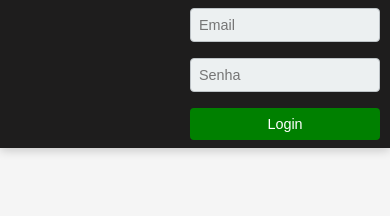
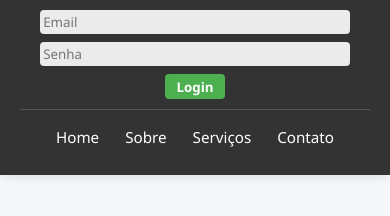
Before and after one commit to Mota-Silva/DEV.WEB-2025.2, a plain HTML site: page HTML/Formulario-html+css/index.html in a window 390 px wide. Drawn offline with Linux system fonts and the light colour scheme.

Commit message:
Update styles.css

```diff
--- a/HTML/Formulario-html+css/styles.css
+++ b/HTML/Formulario-html+css/styles.css
@@ -2,233 +2,195 @@
             margin: 0;
             padding: 0;
             box-sizing: border-box;
+            font-family: 'Segoe UI', Tahoma, Geneva, Verdana, sans-serif;
         }
 
         body {
-            font-family: 'Segoe UI', Tahoma, Geneva, Verdana, sans-serif;
-            background-color: #f5f5f5;
+            background-color: #f5f7fa;
             color: #333;
             line-height: 1.6;
-            padding-top: 60px; /* Espaço para a navegação fixa */
+            padding-top: 0; /* Removemos o padding superior */
         }
 
-        /* Navegação superior expandida */
+        .container {
+            width: 100%;
+            max-width: 100%; /* Expandido para largura total */
+            margin: 0 auto;
+        }
+
+        /* Estilização do cabeçalho e menu - MODIFICADO */
+        header {
+            background-color: #333;
+            color: white;
+            padding: 0.6rem 0; /* Reduzido o padding vertical */
+            box-shadow: 0 2px 10px rgba(0, 0, 0, 0.1);
+            position: sticky;
+            top: 0;
+            z-index: 100;
+            border-radius: 0; /* Removido o border-radius */
+            width: 100%; /* Expandido para 100% da largura */
+            left: 0;
+        }
+
         nav {
-            background-color: rgb(30, 29, 29);
-            padding: 0.5rem 0;
             display: flex;
             justify-content: space-between;
             align-items: center;
-            box-shadow: 0 2px 10px rgba(0, 0, 0, 0.2);
-            position: fixed;
-            top: 0;
-            left: 0;
-            width: 100%;
-            z-index: 1000;
+            flex-wrap: wrap;
+            padding: 0 20px; /* Adicionado padding lateral */
         }
 
-        /* Container interno para o conteúdo da navegação */
-        .nav-container {
-            width: 100%;
-            max-width: 1200px;
-            margin: 0 auto;
+        .nav-links {
             display: flex;
-            justify-content: space-between;
-            align-items: center;
-            padding: 0 1rem;
+            list-style: none;
+            margin-right: auto;
+            padding-left: 10px; /* Reduzido o padding */
         }
 
-        /* Estilização da lista de links */
-        nav ul {
-            display: flex;
-            list-style: none;
-            gap: 2rem;
+        .nav-links li {
+            margin-left: 1.2rem;
         }
 
-        /* Estilização dos links */
-        nav ul li a {
-            color: #ecf0f1;
+        .nav-links a {
+            color: white;
             text-decoration: none;
             font-weight: 500;
-            padding: 0.8rem 1rem;
+            transition: color 0.3s;
+            padding: 0.5rem 0.5rem;
             border-radius: 4px;
-            transition: all 0.3s ease;
-            display: block;
+            font-size: 0.95rem;
         }
 
-        /* Efeito hover nos links usando pseudo-classe */
-        nav ul li a:hover {
-            background-color: grey;
-            color: #ffffff;
+        .nav-links a:hover {
+            background-color: rgba(255, 255, 255, 0.1);
         }
 
-        /* Estilização do formulário */
-        nav form {
+        /* Estilização do formulário de login */
+        .login-form {
             display: flex;
-            gap: 0.5rem;
             align-items: center;
+            gap: 10px;
+            margin-left: auto;
+            padding-right: 10px;
         }
 
-        /* Estilização dos campos de entrada */
-        nav form input[type="email"],
-        nav form input[type="password"] {
-            padding: 0.5rem;
-            border: 1px solid #bdc3c7;
+        .login-form input {
+            padding: 0.2rem;
+            border: none;
             border-radius: 4px;
-            background-color: #ecf0f1;
-            font-size: 0.9rem;
+            outline: none;
         }
 
-        /* Estilização do botão */
-        nav form input[type="submit"] {
-            padding: 0.5rem 1rem;
-            background-color: green;
-            color: white;
-            border: none;
-            border-radius: 4px;
-            cursor: pointer;
-            transition: background-color 0.3s ease;
-            font-size: 0.9rem;
+        .login-form input[type="email"],
+        .login-form input[type="password"] {
+            background-color: rgba(255, 255, 255, 0.9);
+            width: 200px;
         }
 
-        /* Efeito hover no botão */
-        nav form input[type="submit"]:hover {
-            background-color: #2980b9;
+        .login-form input[type="submit"] {
+            background-color: #4CAF50;
+            color: white;
+            cursor: pointer;
+            font-weight: bold;
+            transition: background-color 0.3s;
+            padding: 0.2rem 0.7rem;
         }
 
-        /* Menu hamburguer - apenas para mobile */
-        .menu-toggle {
-            display: none;
-            flex-direction: column;
-            justify-content: space-around;
-            width: 30px;
-            height: 25px;
-            background: transparent;
-            border: none;
-            cursor: pointer;
-            padding: 0;
+        .login-form input[type="submit"]:hover {
+            background-color: #388E3C;
         }
 
-        .menu-toggle span {
-            width: 100%;
-            height: 3px;
-            background-color: #ecf0f1;
-            border-radius: 2px;
-            transition: all 0.3s ease;
+        /* Conteúdo explicativo */
+        .content {
+            margin-top: 30px;
+            padding: 20px;
+            background: white;
+            border-radius: 8px;
+            box-shadow: 0 2px 10px rgba(0,0,0,0.1);
+            max-width: 1200px;
+            margin-left: auto;
+            margin-right: auto;
         }
 
-        /* Conteúdo principal */
-        .container {
-            max-width: 1200px;
-            margin: 2rem auto;
-            padding: 0 1rem;
+        h1 {
+            color: #333;
+            margin-bottom: 15px;
         }
 
-        .header {
-            text-align: center;
-            margin-bottom: 2rem;
-            padding: 2rem;
-            background: white;
-            border-radius: 8px;
-            box-shadow: 0 2px 10px rgba(0, 0, 0, 0.1);
+        p {
+            margin-bottom: 15px;
+            line-height: 1.6;
         }
 
-        .header h1 {
-            color: #2c3e50;
-            margin-bottom: 0.5rem;
+        .highlight {
+            background: #f0f7ff;
+            padding: 15px;
+            border-left: 4px solid #3498db;
+            border-radius: 4px;
+            margin: 15px 0;
         }
 
-        .content {
-            display: grid;
-            grid-template-columns: repeat(auto-fit, minmax(300px, 1fr));
-            gap: 2rem;
-        }
-
-        .card {
-            background: white;
-            border-radius: 8px;
-            padding: 1.5rem;
-            box-shadow: 0 2px 10px rgba(0, 0, 0, 0.1);
-        }
-
-        .card h2 {
-            color: #2c3e50;
-            margin-bottom: 1rem;
-        }
-
-        /* Media Queries para responsividade */
-        @media screen and (max-width: 768px) {
-            /* Menu hamburguer visível apenas em mobile */
-            .menu-toggle {
-                display: flex;
-                z-index: 1001;
+        /* Responsividade - Mantendo a lista sempre visível */
+        @media (max-width: 992px) {
+            .nav-links li {
+                margin-left: 1rem;
             }
 
-            /* Esconde a lista de navegação por padrão em mobile */
-            nav ul {
-                position: fixed;
-                flex-direction: column;
-                background-color: rgb(30, 29, 29);
-                top: 0;
-                right: -100%;
-                height: 100vh;
-                width: 70%;
-                max-width: 300px;
-                padding: 5rem 1.5rem 2rem;
-                gap: 1.5rem;
-                transition: right 0.3s ease;
-                z-index: 1000;
-                box-shadow: -5px 0 15px rgba(0, 0, 0, 0.2);
-            }
-
-            /* Quando o menu está aberto */
-            nav ul.active {
-                right: 0;
-            }
-
-            /* Ajusta o formulário de login em mobile */
-            nav form {
-                flex-wrap: wrap;
-                justify-content: flex-end;
-                margin-left: auto;
-                padding-right: 10px;
-            }
-
-            nav form input[type="email"],
-            nav form input[type="password"] {
-                width: 100%;
-                margin-bottom: 0.5rem;
+            .login-form input[type="email"],
+            .login-form input[type="password"] {
+                width: 140px;
             }
         }
 
-        @media screen and (max-width: 480px) {
-            /* Ajustes adicionais para telas muito pequenas */
-            .nav-container {
-                padding: 0 0.5rem;
+        @media (max-width: 768px) {
+            nav {
+                flex-direction: column;
+                align-items: stretch;
             }
 
-            nav form {
-                flex-direction: column;
-                width: 100%;
-                max-width: 200px;
+            .nav-links {
+                margin-right: 0;
+                padding: 10px 0;
+                justify-content: center;
+                order: 2;
+                border-top: 1px solid #555;
+                margin-top: 10px;
             }
 
-            nav form input[type="email"],
-            nav form input[type="password"],
-            nav form input[type="submit"] {
+            .nav-links li {
+                margin: 0 0.5rem;
+            }
+
+            .login-form {
+                margin-left: 0;
+                padding: 0 20px;
+                justify-content: center;
+                order: 1;
+            }
+
+            .login-form input[type="email"],
+            .login-form input[type="password"] {
                 width: 100%;
+                max-width: 150px;
             }
         }
 
-        /* Animações para o menu hamburguer */
-        .menu-toggle.active span:nth-child(1) {
-            transform: rotate(45deg) translate(5px, 5px);
+        @media (max-width: 480px) {
+            .nav-links {
+                flex-wrap: wrap;
+            }
+
+            .nav-links li {
+                margin: 5px;
+            }
+
+            .login-form {
+                flex-direction: column;
+                gap: 8px;
+            }
+
+            .login-form input[type="email"],
+            .login-form input[type="password"] {
+                max-width: 100%;
+            }
         }
-
-        .menu-toggle.active span:nth-child(2) {
-            opacity: 0;
-        }
-
-        .menu-toggle.active span:nth-child(3) {
-            transform: rotate(-45deg) translate(7px, -6px);
-        }
```
